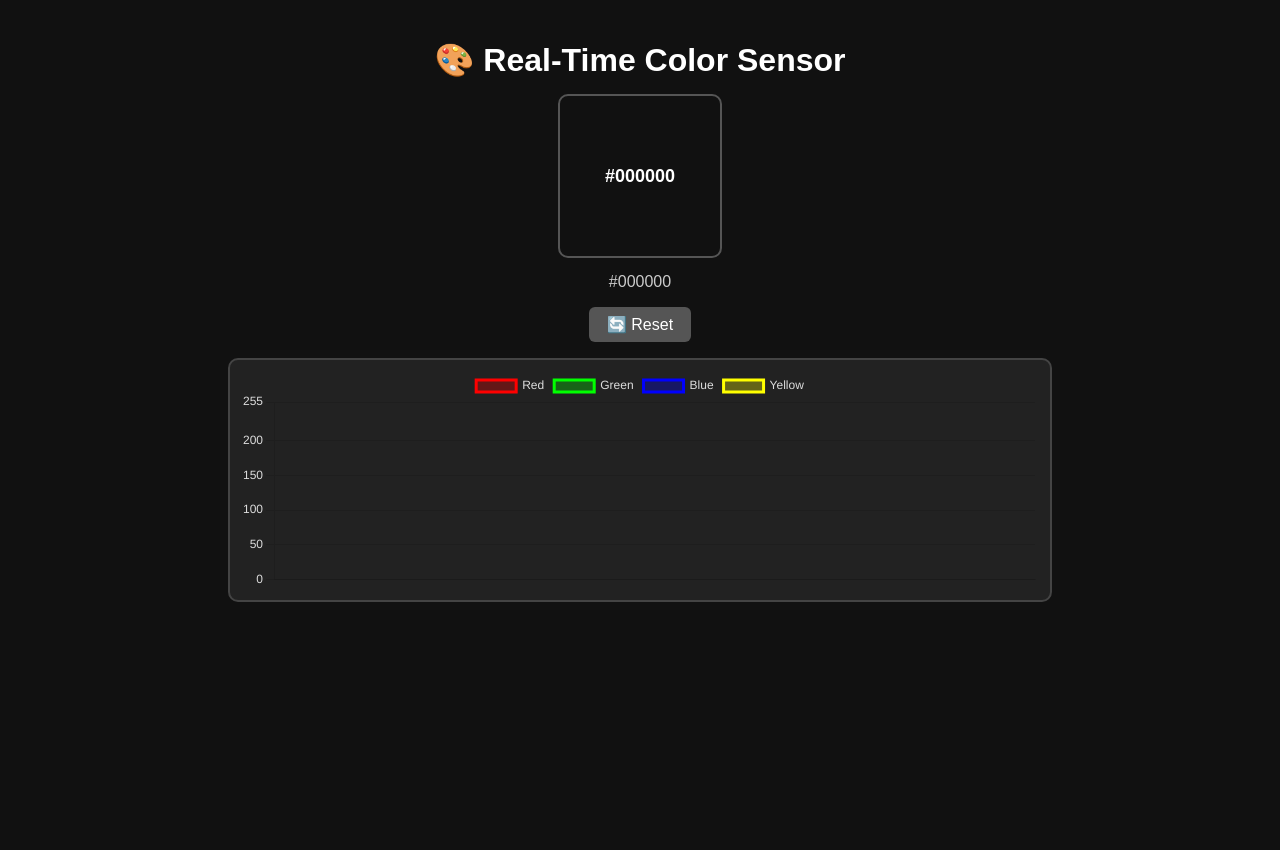
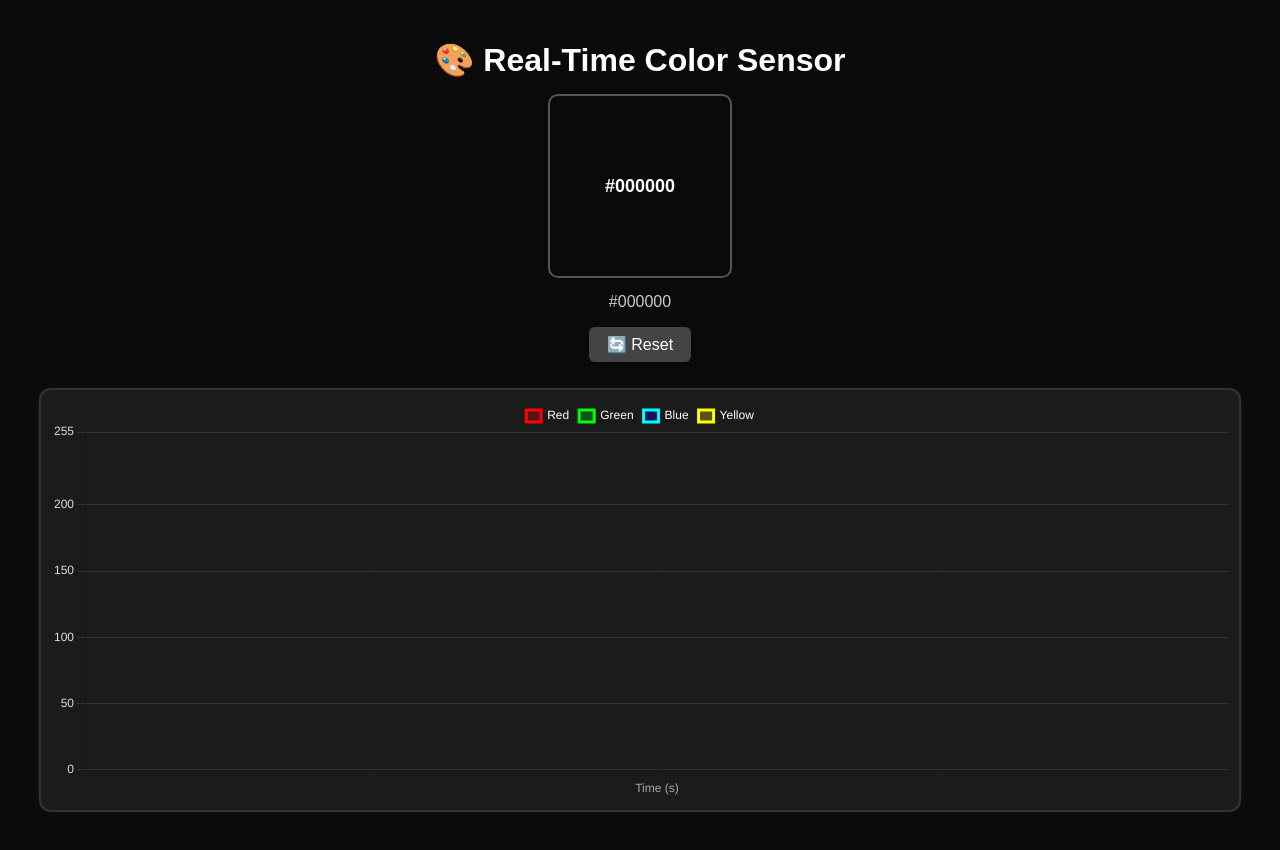
Before and after one commit to yokkhram/color-hplc, a website: page public/index.html in a window 1280 px wide. Before the commit the page ends 800 px from the top, so only its background shows below. Drawn offline with nearby package versions, Linux system fonts and the light colour scheme; no server answers.

Commit message:
Update index.html

```diff
--- a/public/index.html
+++ b/public/index.html
@@ -6,97 +6,167 @@
 <title>🎨 Real-Time Color Sensor</title>
 <script src="https://cdn.jsdelivr.net/npm/chart.js"></script>
 <style>
-body { font-family: Arial; background:#111; color:#fff; text-align:center; margin:0; padding:20px; }
-h1 { margin-bottom:10px; }
-.color-box { width:160px; height:160px; border-radius:10px; border:2px solid #555; margin:15px auto; display:flex; align-items:center; justify-content:center; font-size:18px; font-weight:bold; transition:background-color 0.3s; }
-#colorHex { font-size:16px; color:#ccc; margin-bottom:10px; }
-.chart-container { width:95%; max-width:800px; height:220px; background:#222; border:2px solid #444; border-radius:10px; margin:10px auto; padding:10px; }
-canvas { width:100%; height:100%; }
-button { margin:6px; padding:8px 18px; font-size:16px; border:none; border-radius:6px; cursor:pointer; }
-button:hover { opacity:0.8; }
-.btn-reset { background-color:#555; color:#fff; }
+body {
+  font-family: Arial;
+  background: #0a0a0a;
+  color: #fff;
+  text-align: center;
+  margin: 0;
+  padding: 20px;
+}
+h1 { margin-bottom: 10px; }
+.color-box {
+  width: 180px;
+  height: 180px;
+  border-radius: 10px;
+  border: 2px solid #555;
+  margin: 15px auto;
+  display: flex;
+  align-items: center;
+  justify-content: center;
+  font-size: 18px;
+  font-weight: bold;
+  transition: background-color 0.3s;
+}
+#colorHex {
+  font-size: 16px;
+  color: #ccc;
+  margin-bottom: 10px;
+}
+.chart-container {
+  width: 95%;
+  max-width: 1200px;
+  height: 400px;
+  background: #1b1b1b;
+  border: 2px solid #333;
+  border-radius: 12px;
+  margin: 20px auto;
+  padding: 10px;
+  box-shadow: 0 0 12px rgba(255, 255, 255, 0.05);
+}
+canvas {
+  width: 100%;
+  height: 100%;
+}
+button {
+  margin: 6px;
+  padding: 8px 18px;
+  font-size: 16px;
+  border: none;
+  border-radius: 6px;
+  cursor: pointer;
+}
+button:hover { opacity: 0.85; }
+.btn-reset {
+  background-color: #444;
+  color: #fff;
+}
 </style>
 </head>
 <body>
 <h1>🎨 Real-Time Color Sensor</h1>
+
 <div class="color-box" id="colorBox">#000000</div>
 <div id="colorHex">#000000</div>
 <button class="btn-reset" onclick="resetData()">🔄 Reset</button>
-<div class="chart-container"><canvas id="chart"></canvas></div>
+
+<div class="chart-container">
+  <canvas id="chart"></canvas>
+</div>
 
 <script>
 let chart;
+let timeCounter = 0; // ตัวนับเวลา (หน่วยวินาที)
 
-function setupChart(){
+function setupChart() {
   const ctx = document.getElementById('chart').getContext('2d');
-  chart = new Chart(ctx,{
-    type:'line',
-    data:{
-      labels:[],
-      datasets:[
-        { label:'Red', borderColor:'red', backgroundColor:'rgba(255,0,0,0.3)', data:[0], fill:true, tension:0.4 },
-        { label:'Green', borderColor:'lime', backgroundColor:'rgba(0,255,0,0.3)', data:[0], fill:true, tension:0.4 },
-        { label:'Blue', borderColor:'blue', backgroundColor:'rgba(0,0,255,0.3)', data:[0], fill:true, tension:0.4 },
-        { label:'Yellow', borderColor:'yellow', backgroundColor:'rgba(255,255,0,0.3)', data:[0], fill:true, tension:0.4 }
+  chart = new Chart(ctx, {
+    type: 'line',
+    data: {
+      labels: [],
+      datasets: [
+        { label: 'Red', borderColor: 'red', backgroundColor: 'rgba(255,0,0,0.25)', data: [], fill: true, tension: 0.3 },
+        { label: 'Green', borderColor: 'lime', backgroundColor: 'rgba(0,255,0,0.25)', data: [], fill: true, tension: 0.3 },
+        { label: 'Blue', borderColor: 'cyan', backgroundColor: 'rgba(0,0,255,0.25)', data: [], fill: true, tension: 0.3 },
+        { label: 'Yellow', borderColor: 'yellow', backgroundColor: 'rgba(255,255,0,0.25)', data: [], fill: true, tension: 0.3 }
       ]
     },
-    options:{
-      animation:false,
-      responsive:true,
-      maintainAspectRatio:false,
-      scales:{
-        y:{ beginAtZero:true, max:255, ticks:{ color:"#ddd" } },
-        x:{ ticks:{ color:"#aaa" } }
+    options: {
+      animation: false,
+      responsive: true,
+      maintainAspectRatio: false,
+      scales: {
+        y: {
+          beginAtZero: true,
+          max: 255,
+          ticks: { color: '#ddd' },
+          grid: { color: '#333' }
+        },
+        x: {
+          title: { display: true, text: 'Time (s)', color: '#aaa' },
+          ticks: { color: '#aaa' },
+          grid: { color: '#222' }
+        }
       },
-      plugins:{ legend:{ labels:{ color:"#ddd" } } }
+      plugins: {
+        legend: {
+          labels: { color: '#fff', boxWidth: 15 }
+        }
+      }
     }
   });
 }
 
-function updateColorBox(r,g,b){
+function updateColorBox(r, g, b) {
   const hex = `#${r.toString(16).padStart(2,'0')}${g.toString(16).padStart(2,'0')}${b.toString(16).padStart(2,'0')}`.toUpperCase();
   const box = document.getElementById('colorBox');
   box.style.backgroundColor = `rgb(${r},${g},${b})`;
   document.getElementById('colorHex').textContent = hex;
-  const brightness = (r*299+g*587+b*114)/1000;
-  box.style.color = brightness>125?'#000':'#fff';
+  const brightness = (r * 299 + g * 587 + b * 114) / 1000;
+  box.style.color = brightness > 125 ? '#000' : '#fff';
 }
 
-function addData(r,g,b){
-  const now = new Date();
-  const t = now.getHours().toString().padStart(2,'0')+":"+now.getMinutes().toString().padStart(2,'0')+":"+now.getSeconds().toString().padStart(2,'0');
-  chart.data.labels.push(t);
+function addData(r, g, b) {
+  // เพิ่มเวลาแบบห่างเท่ากัน 2 วินาที
+  timeCounter += 2;
+  chart.data.labels.push(timeCounter);
 
   chart.data.datasets[0].data.push(r);
   chart.data.datasets[1].data.push(g);
   chart.data.datasets[2].data.push(b);
-  let yellow = Math.min(Math.round((r+g)/2),255);
+  let yellow = Math.min(Math.round((r + g) / 2), 255);
   chart.data.datasets[3].data.push(yellow);
 
-  if(chart.data.labels.length>30){
+  // เก็บข้อมูลแค่ 40 จุดสุดท้าย
+  if (chart.data.labels.length > 40) {
     chart.data.labels.shift();
-    chart.data.datasets.forEach(ds=>ds.data.shift());
+    chart.data.datasets.forEach(ds => ds.data.shift());
   }
 
-  updateColorBox(r,g,b);
+  updateColorBox(r, g, b);
   chart.update('none');
 }
 
-function resetData(){
-  chart.data.labels=[];
-  chart.data.datasets.forEach(ds=>ds.data=[0]);
-  updateColorBox(0,0,0);
+function resetData() {
+  timeCounter = 0;
+  chart.data.labels = [];
+  chart.data.datasets.forEach(ds => ds.data = []);
+  updateColorBox(0, 0, 0);
   chart.update('none');
 }
 
+// เริ่มกราฟ
 setupChart();
 
-// EventSource SSE
+// รับข้อมูลจากเซิร์ฟเวอร์แบบเรียลไทม์ (SSE)
 const evtSource = new EventSource("/events");
-evtSource.onmessage = event=>{
-  console.log("SSE received:", event.data);
-  const data = JSON.parse(event.data);
-  addData(data.r,data.g,data.b);
+evtSource.onmessage = event => {
+  try {
+    const data = JSON.parse(event.data);
+    addData(data.r, data.g, data.b);
+  } catch (err) {
+    console.error("Invalid SSE data:", err);
+  }
 };
 </script>
 </body>
```
